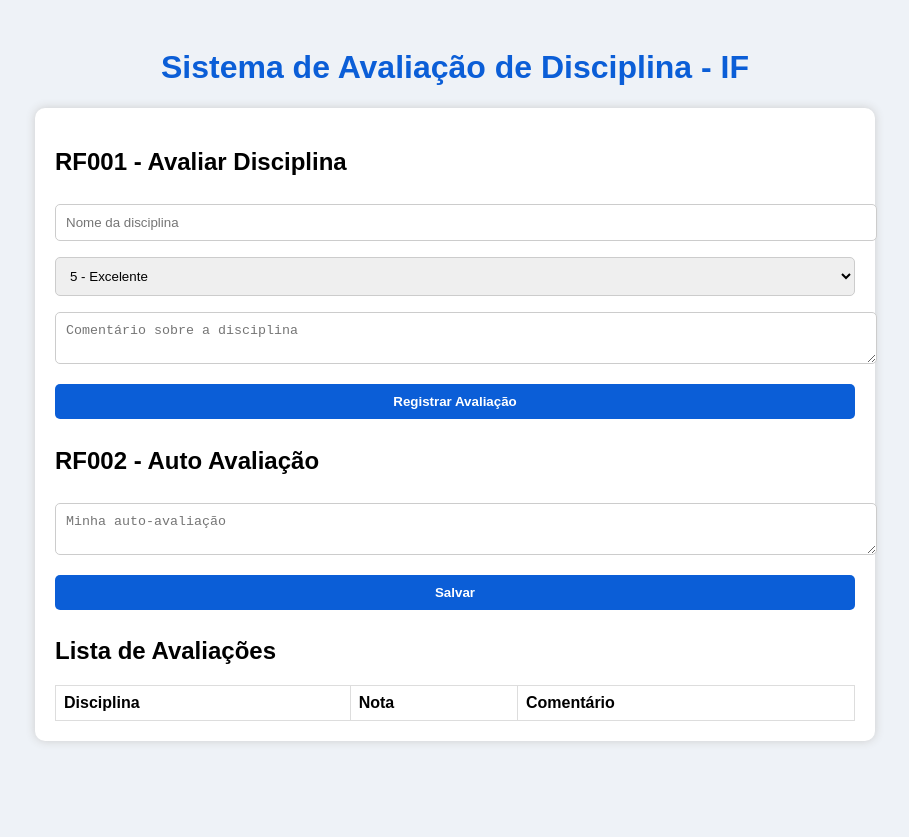
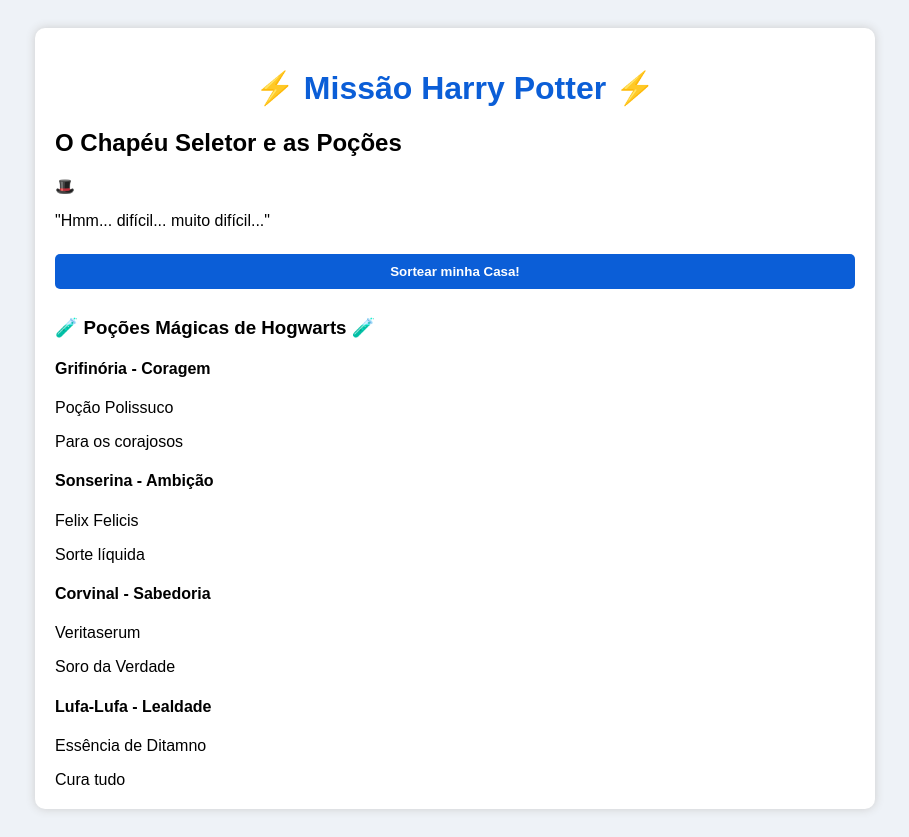
Before and after one commit to penelopewatanabe-hash/missao-harry, a plain HTML site: page index.html in a window 1280 px wide. Shown: the whole page, without its empty margins (185-1094 px from the left). Before the commit the page ends 800 px from the top, so only its background shows below. Drawn offline with Linux system fonts and the light colour scheme.

Commit message:
Revamp index.html for Harry Potter theme
Replaced the evaluation system with a Harry Potter themed page, including sections for sorting houses and magical potions.

```diff
--- a/index.html
+++ b/index.html
@@ -2,35 +2,50 @@
 <html lang="pt-br">
 <head>
     <meta charset="UTF-8">
-    <title>Sistema de Avaliação</title>
+    <meta name="viewport" content="width=device-width, initial-scale=1.0">
+    <title>Missão Harry - Poções</title>
     <link rel="stylesheet" href="style.css">
 </head>
 <body>
-    <h1>Sistema de Avaliação de Disciplina - IF</h1>
     <div class="container">
-        <h2>RF001 - Avaliar Disciplina</h2>
-        <form id="formAvaliacao">
-            <input type="text" id="disciplina" placeholder="Nome da disciplina" required>
-            <select id="nota">
-                <option value="5">5 - Excelente</option>
-                <option value="4">4 - Bom</option>
-                <option value="3">3 - Regular</option>
-                <option value="2">2 - Ruim</option>
-                <option value="1">1 - Péssimo</option>
-            </select>
-            <textarea id="comentario" placeholder="Comentário sobre a disciplina"></textarea>
-            <button type="submit">Registrar Avaliação</button>
-        </form>
+        <header>
+            <h1>⚡ Missão Harry Potter ⚡</h1>
+            <h2>O Chapéu Seletor e as Poções</h2>
+        </header>
 
-        <h2>RF002 - Auto Avaliação</h2>
-        <form id="formAuto">
-            <textarea id="autoAv" placeholder="Minha auto-avaliação"></textarea>
-            <button type="submit">Salvar</button>
-        </form>
+        <div class="chapeu-box">
+            <div class="chapeu">🎩</div>
+            <p id="frase-chapeu">"Hmm... difícil... muito difícil..."</p>
+            <button onclick="sortearCasa()">Sortear minha Casa!</button>
+            <h2 id="resultado-casa"></h2>
+        </div>
 
-        <h2>Lista de Avaliações</h2>
-        <table id="tabela"></table>
+        <section class="pocoes">
+            <h3>🧪 Poções Mágicas de Hogwarts 🧪</h3>
+            <div class="cards">
+                <div class="card grifinoria">
+                    <h4>Grifinória - Coragem</h4>
+                    <p>Poção Polissuco</p>
+                    <span>Para os corajosos</span>
+                </div>
+                <div class="card sonserina">
+                    <h4>Sonserina - Ambição</h4>
+                    <p>Felix Felicis</p>
+                    <span>Sorte líquida</span>
+                </div>
+                <div class="card corvinal">
+                    <h4>Corvinal - Sabedoria</h4>
+                    <p>Veritaserum</p>
+                    <span>Soro da Verdade</span>
+                </div>
+                <div class="card lufa">
+                    <h4>Lufa-Lufa - Lealdade</h4>
+                    <p>Essência de Ditamno</p>
+                    <span>Cura tudo</span>
+                </div>
+            </div>
+        </section>
     </div>
-<script src="script.js"></script>
+    <script src="script.js"></script>
 </body>
 </html>
```
